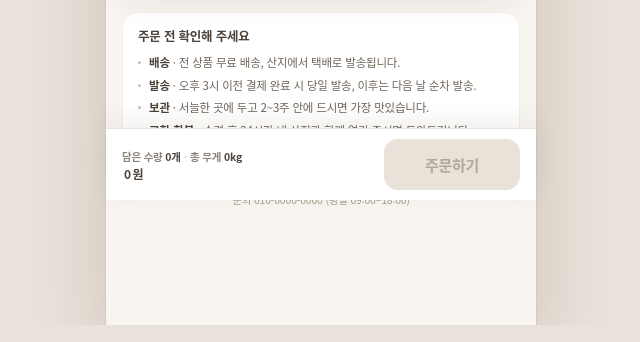
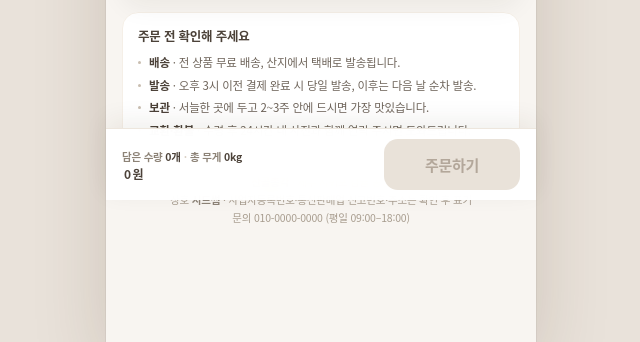
Before and after one commit to hm5330/sangolgchonggak, a plain HTML site: page index.html in a window 1280 px wide. Shown: the part 600-942 px from the top of the page, without its empty margins (319-959 px from the left). Drawn offline with Linux system fonts and the light colour scheme.

Commit message:
푸터에 사업자 상호 '시드썸' 표기

```diff
--- a/index.html
+++ b/index.html
@@ -220,6 +220,7 @@
     margin:18px 16px 0;padding:0 2px 4px;text-align:center;
     font-size:10.5px;color:#A79C8E;line-height:1.7;letter-spacing:-.2px;
   }
+  .foot p{margin:0}
   .foot b{color:#8D8377;font-weight:800}
 
   /* ---------- fixed bars ---------- */
@@ -640,7 +641,11 @@
       </ul>
     </div>
 
-    <p class="foot"><b>산골총각</b> · 제주 서귀포 감귤 농장<br>문의 010-0000-0000 (평일 09:00–18:00)</p>
+    <div class="foot">
+      <p><b>산골총각</b> · 제주 서귀포 감귤 농장</p>
+      <p>상호 <b>시드썸</b> · 사업자등록번호·통신판매업 신고번호·주소는 확인 후 표기</p>
+      <p>문의 010-0000-0000 (평일 09:00–18:00)</p>
+    </div>
   </section>
 
   <!-- ================= 주문·결제 ================= -->
```
